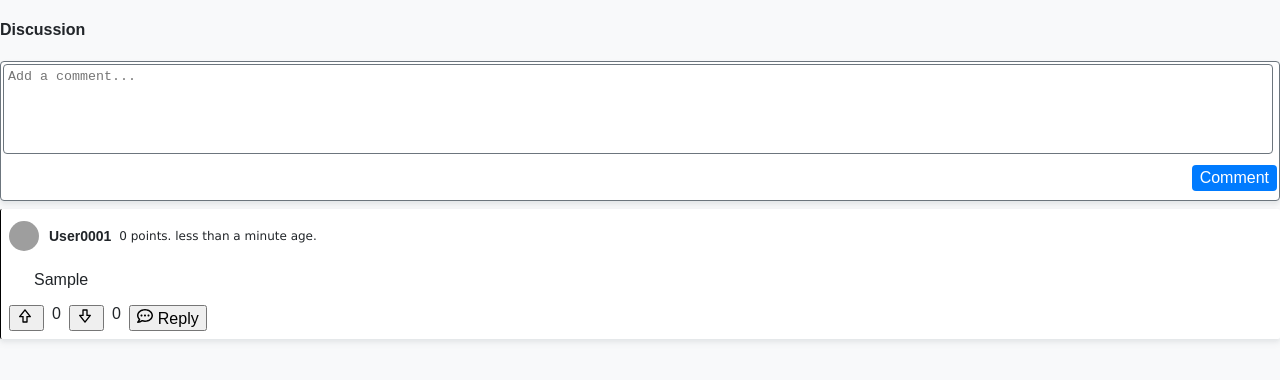
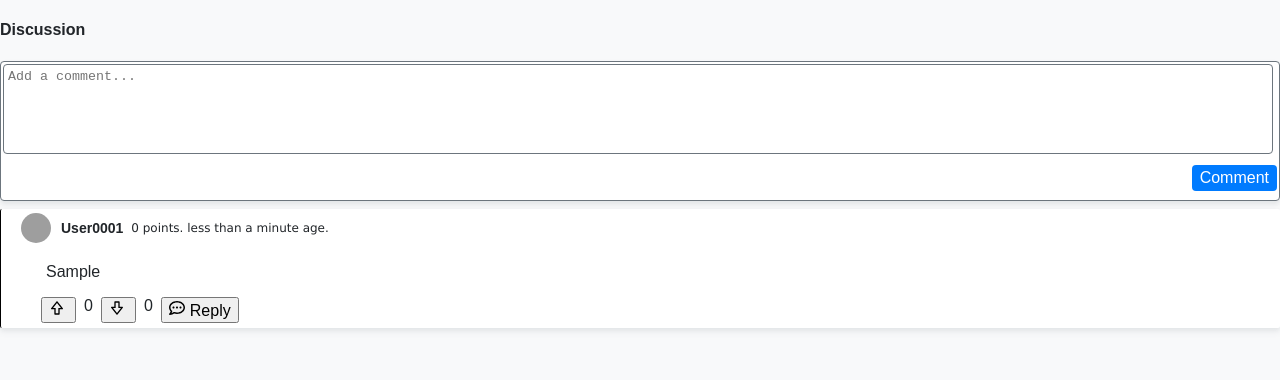
Before and after one commit to Sviraj/reddit-comments, a React (Create React App) app: page / in a window 1280 px wide. Both pictures are taken after typing "Sample" into the empty fields and a click on the button "Comment". Shown: the top 380 px of the page. Built offline with nearby package versions, Linux system fonts and the light colour scheme; grey boxes are pictures that could not be loaded.

Commit message:
commit styles changes

```diff
--- a/src/componenets/CommentForm.tsx
+++ b/src/componenets/CommentForm.tsx
@@ -12,9 +12,8 @@ const CommentForm: React.FC<CommentFormProps> = ({ addComment }) => {
   const handleSubmit = (event: React.FormEvent) => {
     event.preventDefault();
     if (text.trim() === "") {
-      setError("comment is requird cannot be empty");
+      setError("The field is required and cannot be empty");
     } else {
-      console.log('This function is working');
       addComment(text);
       setText("");
       setError("");
@@ -28,15 +27,15 @@ const CommentForm: React.FC<CommentFormProps> = ({ addComment }) => {
           value={text}
           onChange={(e) => {
             setText(e.target.value);
-            if(e.target.value.trim()){
-              setError('');
+            if (e.target.value.trim()) {
+              setError("");
             }
           }}
           placeholder="Add a comment..."
         />
         <div className="form-footer">
-        <p className = {`error ${error ? 'visible': ''}`}>{error}</p>
-        <button type="submit">Comment</button>
+          <p className={`error ${error ? "visible" : ""}`}>{error}</p>
+          <button type="submit">Comment</button>
         </div>
       </form>
     </div>
--- a/src/styles/Comment.scss
+++ b/src/styles/Comment.scss
@@ -5,8 +5,8 @@
   background-color: white;
   border-left: 1px solid black;
   border-radius: $border-radius / 2;
-  padding: $padding;
-  margin-bottom: $padding;
+  padding-left: 20px;
+  padding-bottom: 5px;
   @include box-shadow($secondary-color);
 
   .comment-header {
@@ -40,6 +40,7 @@
   .button-container {
     display: flex;
     gap: 8px;
+    margin-left: 20px;
 
     .updownvote-button {
       margin-right: 3px;
@@ -82,7 +83,7 @@
         margin-left: auto;
         padding: 8px 20px;
         font-size: 14px;
-        color: white;
+        color: rgb(255, 255, 255);
         border: none;
         border-radius: 4px;
         cursor: pointer;
@@ -93,11 +94,12 @@
       }
 
       .cancel-button {
-        background-color: #d9534f;
+        background-color: #d9dfe6;
+        color: black;
       }
 
       .submit-button {
-        background-color: #5cb85c;
+        background-color: #007bff;
         margin-left: 10px;
       }
     }
--- a/src/styles/CommentForm.scss
+++ b/src/styles/CommentForm.scss
@@ -12,7 +12,7 @@
   form {
     display: flex;
     flex-direction: column;
-    width: 100%;
+    width: auto;
 
     textarea {
       border: 1px solid $secondary-color;
@@ -56,7 +56,7 @@
         @include transition(background-color, 0.3s);
 
         &:hover {
-          background-color: darken($primary-color, 10%);
+          background-color: darken($primary-color, 20%);
         }
       }
     }
```
